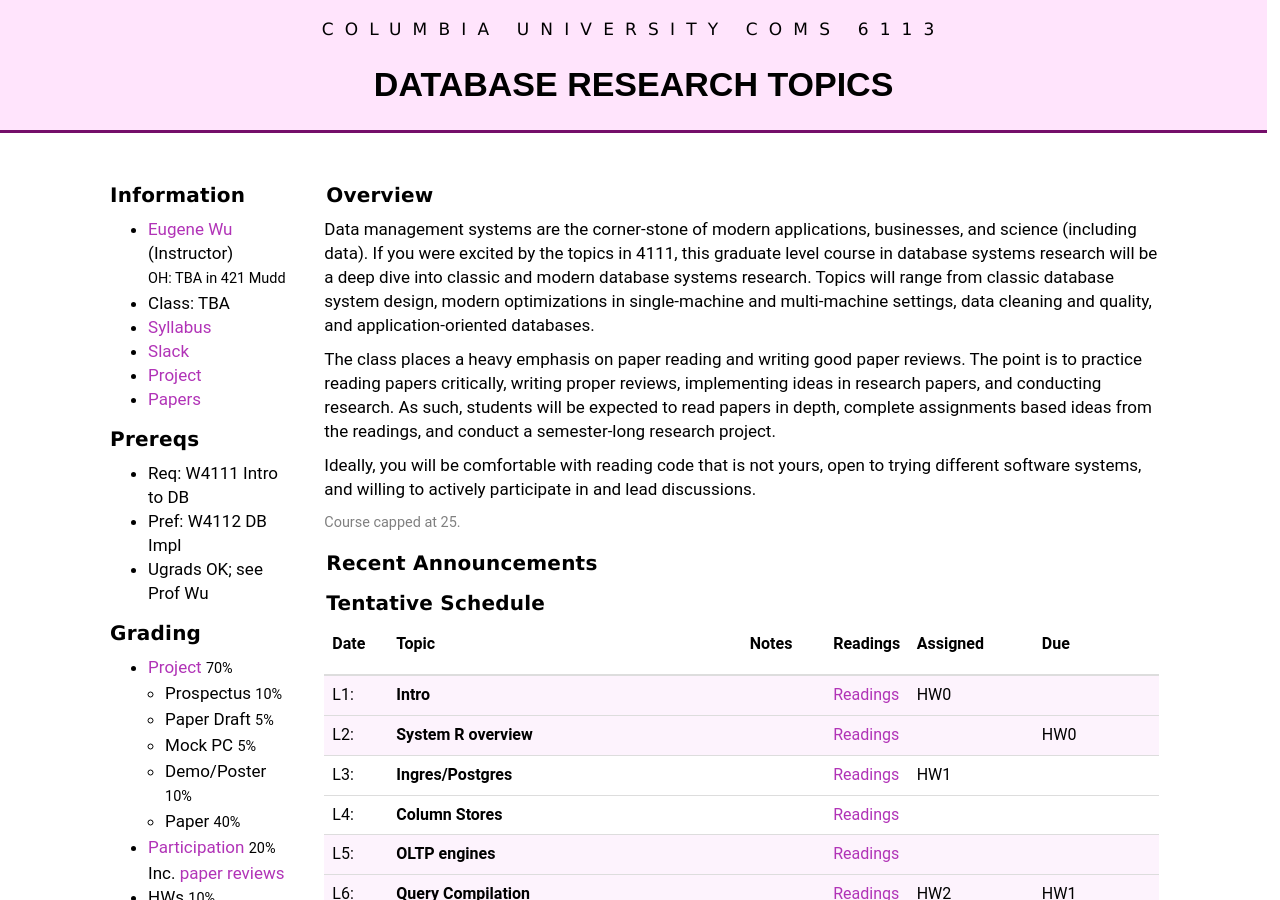
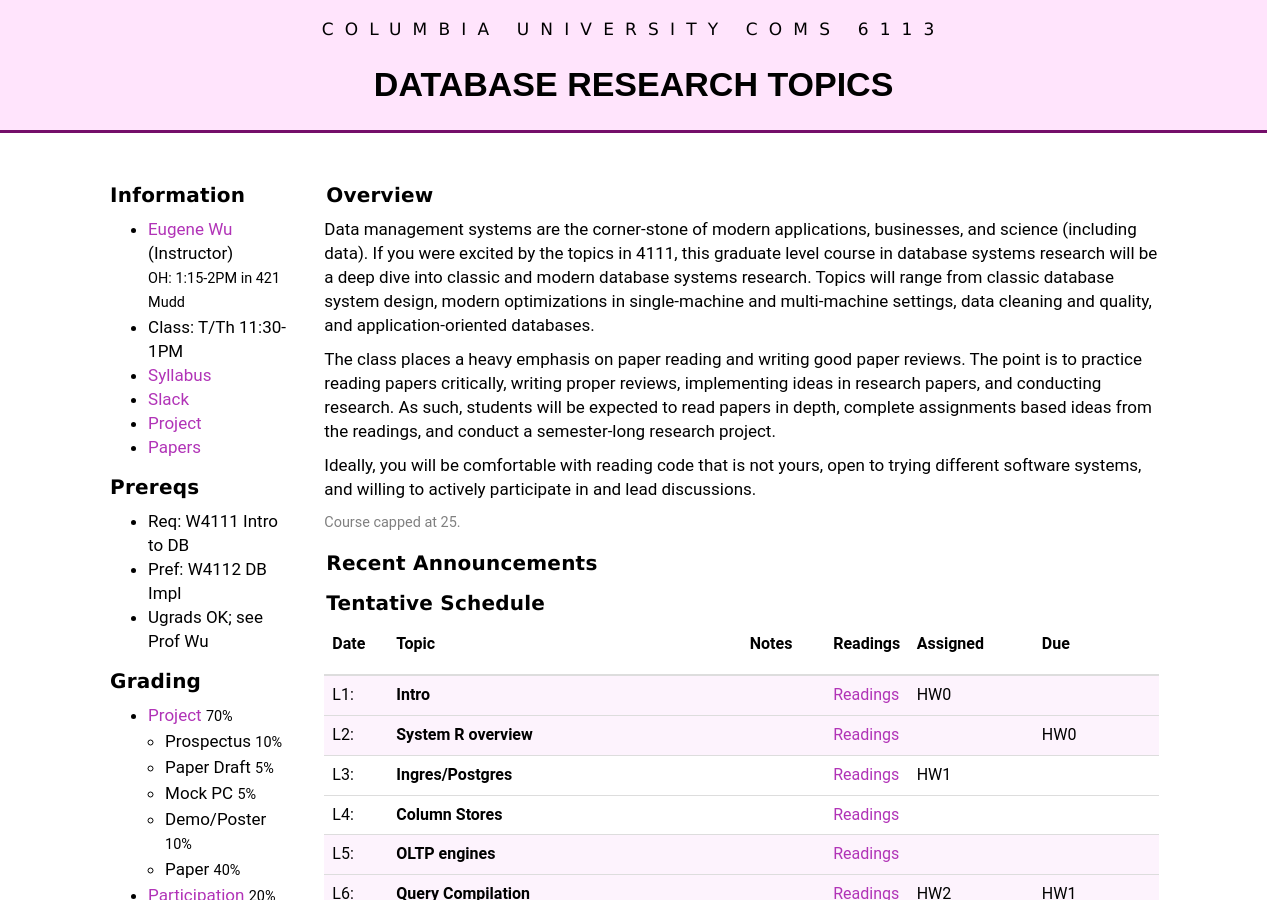
Before and after one commit to w6113/website_fall2020, a Jekyll site: the page built from index.md, in a window 1280 px wide and 900 px high. Built offline with Jekyll 4.4.1, drawn with Linux system fonts in a browser that asks for light colours.

Commit message:
lazy commit msg

```diff
--- a/_includes/index_left.md
+++ b/_includes/index_left.md
@@ -1,8 +1,8 @@
 #### Information
 
 * [Eugene Wu](http://www.eugenewu.net) (Instructor)
-  <small>OH: TBA in 421 Mudd</small>
-* Class: TBA
+  <small>OH: 1:15-2PM in 421 Mudd</small>
+* Class: T/Th 11:30-1PM
 * [Syllabus](./syllabus)
 * [Slack](#)
 * [Project](./projects)
```
